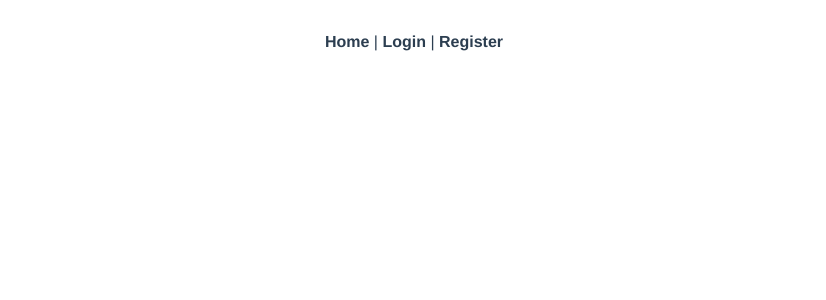
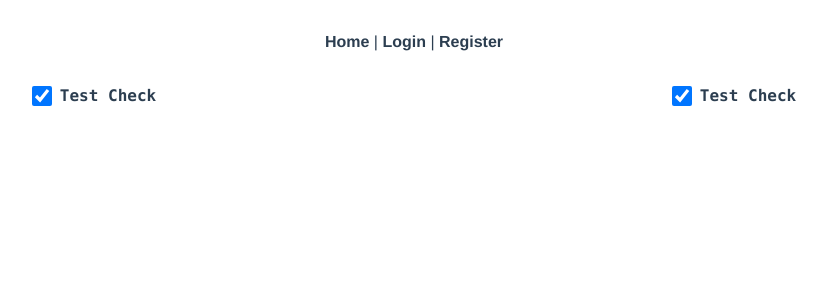
Before and after one commit to isoment/gympilot, a Vue app in the folder vue/: page /component-test in a window 1280 px wide. Shown: the top 300 px of the page, without its empty margins (226-1052 px from the left). Built offline with nearby package versions, Linux system fonts and the light colour scheme; no server answers.

Commit message:
Start checkbox component

```diff
--- /dev/null
+++ b/vue/src/components/inputs/CheckBox.vue
@@ -0,0 +1,45 @@
+<template>
+  <div class="flex items-center">
+    <input
+      v-model="isChecked"
+      type="checkbox"
+      class="w-5 h-5"
+      @change="onChange"
+    />
+    <label class="ml-2 font-mono font-bold">{{ label }}</label>
+  </div>
+</template>
+
+<script lang="ts">
+import { defineComponent, ref } from "vue";
+
+export default defineComponent({
+  name: "CheckBox",
+
+  props: {
+    label: {
+      type: String,
+      required: true,
+    },
+    modelValue: {
+      type: Boolean,
+      required: true,
+    },
+  },
+
+  emits: ["update:modelValue"],
+
+  setup(props, { emit }) {
+    const isChecked = ref(props.modelValue);
+
+    const onChange = () => {
+      emit("update:modelValue", isChecked.value);
+    };
+
+    return {
+      onChange,
+      isChecked,
+    };
+  },
+});
+</script>
--- a/vue/src/router/index.ts
+++ b/vue/src/router/index.ts
@@ -20,6 +20,11 @@ const routes: Array<RouteRecordRaw> = [
     name: "register",
     component: () => import("@/views/auth/RegisterView.vue"),
   },
+  {
+    path: "/component-test",
+    name: "component-test",
+    component: () => import("@/views/ComponentTest.vue"),
+  },
 ];
 
 const router = createRouter({
--- /dev/null
+++ b/vue/src/views/ComponentTest.vue
@@ -0,0 +1,25 @@
+<template>
+  <div class="container">
+    <div class="flex justify-around">
+      <CheckBox v-model="checkboxData" label="Test Check" />
+      <CheckBox v-model="checkboxData" label="Test Check" />
+    </div>
+  </div>
+</template>
+
+<script lang="ts">
+import { defineComponent, ref } from "vue";
+import CheckBox from "@/components/inputs/CheckBox.vue";
+
+export default defineComponent({
+  name: "ComponentTest",
+
+  components: { CheckBox },
+
+  setup() {
+    const checkboxData = ref(true);
+
+    return { checkboxData };
+  },
+});
+</script>
```
